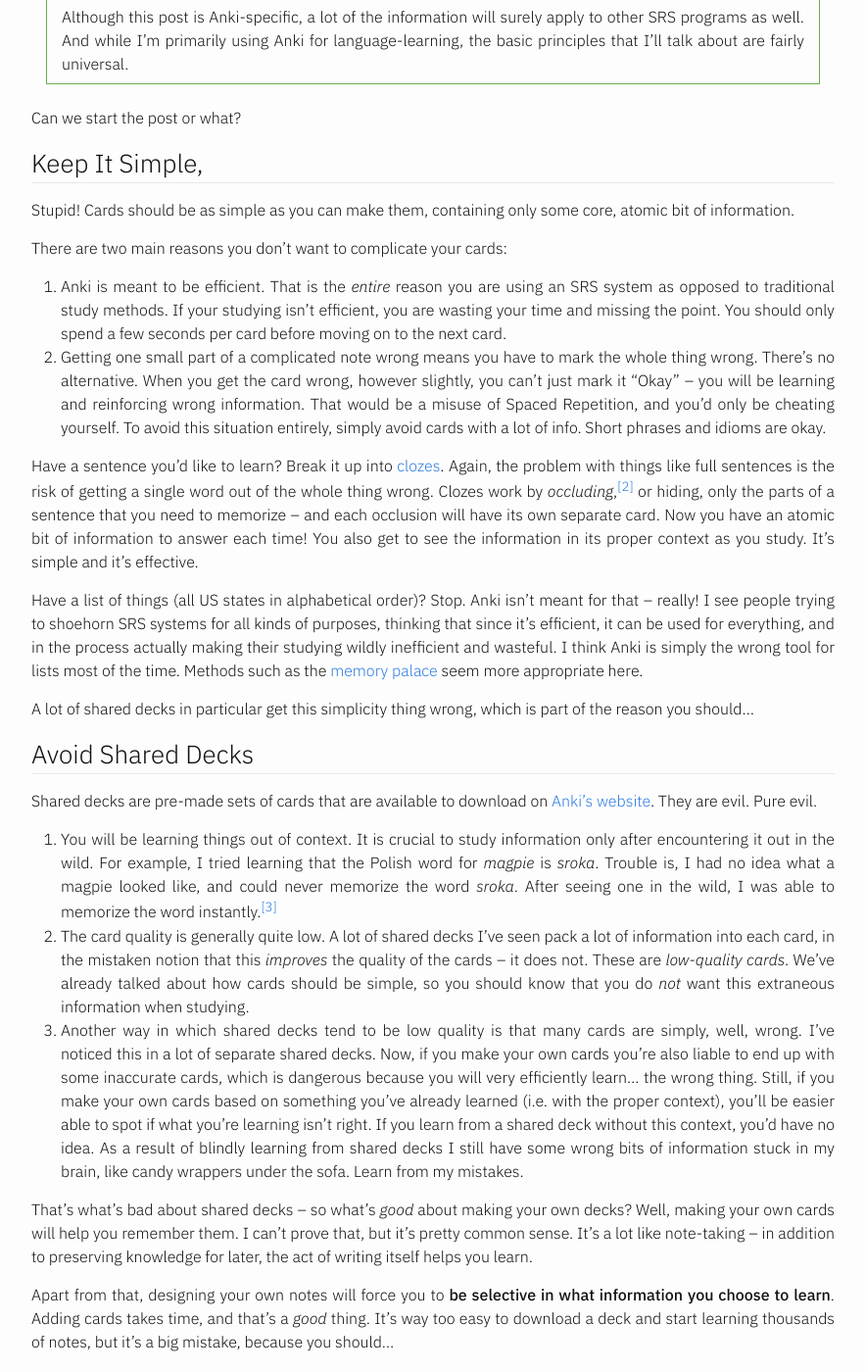
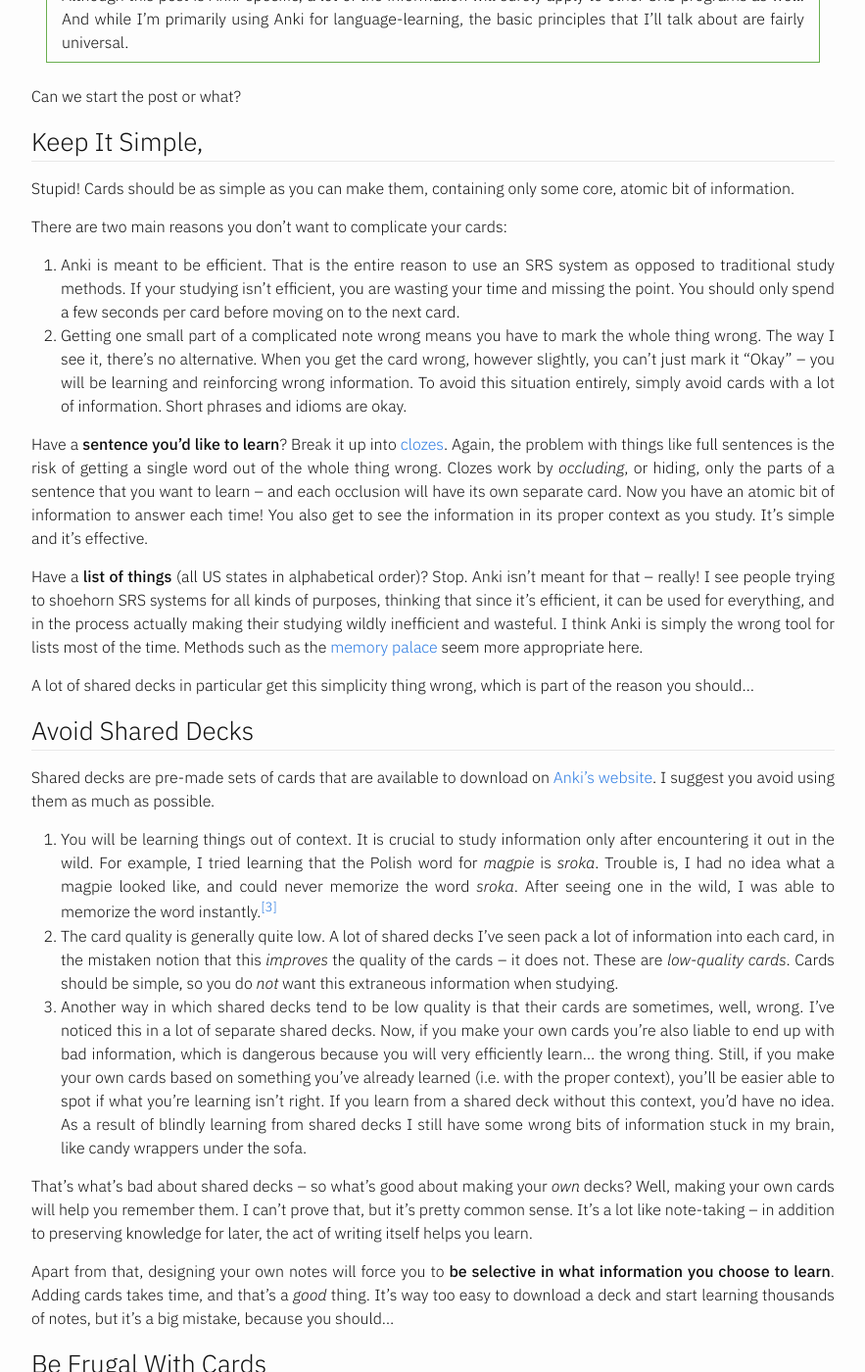
Before and after one commit to mrcnski/signor.dev, a Jekyll site: the page built from _posts/2018-09-30-getting-the-most-out-of-anki.md, in a window 1280 px wide and 1400 px high, scrolled down 598 px. Shown: the whole window at 98% size, without its empty margins (198-1081 px from the left). Built offline with Jekyll 4.4.1, drawn with Linux system fonts in a browser that asks for light colours; some of the changed text lies outside the part shown.

Commit message:
update Anki post

```diff
--- a/_posts/2018-09-30-getting-the-most-out-of-anki.md
+++ b/_posts/2018-09-30-getting-the-most-out-of-anki.md
@@ -8,15 +8,17 @@ toc: true
 * Table of contents.
 {:toc}
 
-In case you haven't heard, [spaced repetition](https://en.wikipedia.org/wiki/Spaced_repetition) is a thing. A very efficient thing. The [Anki Manual](https://apps.ankiweb.net/docs/manual.html#spaced-repetition) says this about the discovery of spaced repetition:[^manual]
+Spaced repetition (or SR) is a highly effective method of remembering information. The [Anki Manual](https://apps.ankiweb.net/docs/manual.html#spaced-repetition) says this about the discovery of spaced repetition:[^manual]
 
 [^manual]: Please read the excellent manual for more information about Anki and Spaced Repetition than I can fit in a quick introduction.
 
 > This was a revolution in learning, as it meant material could be learnt and retained with the absolute minimum amount of effort necessary.
 
-So spaced repetition (or SR) is a highly effective method of remembering information, and [Anki](https://apps.ankiweb.net/) is the most popular spaced repetition software (or SRS). At its heart, Anki is just a program for making and displaying flashcards, but the flashcards are shown to you on a schedule -- ideally, close to the same day as you would have forgotten the card, and no sooner. This means you can remember more information in less time than with traditional study methods.
+[Anki](https://apps.ankiweb.net/) is the most popular spaced repetition software (or SRS). At its heart, Anki is just a program for making and displaying flashcards, but the flashcards are shown to you on a schedule -- ideally, close to the same day as you would have forgotten the card, and no sooner. This means you can remember more information in less time than with traditional study methods.
 
-There are many SRS programs but I use and recommend Anki because it's simple, available for all platforms, syncs easily, and has a lot of functionality available through [plug-ins](https://ankiweb.net/shared/addons/). It also has many shared decks (pre-made sets of flashcards) available; however, I have started to discourage people from downloading shared decks -- read on to find out why.
+There are many SRS programs but I use and recommend Anki because it's simple, available for all platforms, syncs easily, and has a lot of additional functionality available through [plug-ins](https://ankiweb.net/shared/addons/). It also has many shared decks (pre-made sets of flashcards) available[^shared].
+
+[^shared]: However, I have started to discourage people from downloading shared decks -- read on to find out why.
 
 Although this post is Anki-specific, a lot of the information will surely apply to other SRS programs as well. And while I'm primarily using Anki for language-learning, the basic principles that I'll talk about are fairly universal.
 {: .note}
@@ -29,28 +31,26 @@ Stupid! Cards should be as simple as you can make them, containing only some cor
 
 There are two main reasons you don't want to complicate your cards:
 
-1. Anki is meant to be efficient. That is the *entire* reason you are using an SRS system as opposed to traditional study methods. If your studying isn't efficient, you are wasting your time and missing the point. You should only spend a few seconds per card before moving on to the next card.
-1. Getting one small part of a complicated note wrong means you have to mark the whole thing wrong. There's no alternative. When you get the card wrong, however slightly, you can't just mark it "Okay" -- you will be learning and reinforcing wrong information. That would be a misuse of Spaced Repetition, and you'd only be cheating yourself. To avoid this situation entirely, simply avoid cards with a lot of info. Short phrases and idioms are okay.
+1. Anki is meant to be efficient. That is the entire reason to use an SRS system as opposed to traditional study methods. If your studying isn't efficient, you are wasting your time and missing the point. You should only spend a few seconds per card before moving on to the next card.
+1. Getting one small part of a complicated note wrong means you have to mark the whole thing wrong. The way I see it, there's no alternative. When you get the card wrong, however slightly, you can't just mark it "Okay" -- you will be learning and reinforcing wrong information. To avoid this situation entirely, simply avoid cards with a lot of information. Short phrases and idioms are okay.
 
-Have a sentence you'd like to learn? Break it up into [clozes](https://apps.ankiweb.net/docs/manual.html#cloze-deletion). Again, the problem with things like full sentences is the risk of getting a single word out of the whole thing wrong. Clozes work by *occluding*,[^new] or hiding, only the parts of a sentence that you need to memorize -- and each occlusion will have its own separate card. Now you have an atomic bit of information to answer each time! You also get to see the information in its proper context as you study. It's simple and it's effective.
+Have a **sentence you'd like to learn**? Break it up into [clozes](https://apps.ankiweb.net/docs/manual.html#cloze-deletion). Again, the problem with things like full sentences is the risk of getting a single word out of the whole thing wrong. Clozes work by *occluding*, or hiding, only the parts of a sentence that you want to learn -- and each occlusion will have its own separate card. Now you have an atomic bit of information to answer each time! You also get to see the information in its proper context as you study. It's simple and it's effective.
 
-[^new]: There's a new word for ya. Thanks, Anki manual!
-
-Have a list of things (all US states in alphabetical order)? Stop. Anki isn't meant for that -- really! I see people trying to shoehorn SRS systems for all kinds of purposes, thinking that since it's efficient, it can be used for everything, and in the process actually making their studying wildly inefficient and wasteful. I think Anki is simply the wrong tool for lists most of the time. Methods such as the [memory palace](https://en.wikipedia.org/wiki/Method_of_loci) seem more appropriate here.
+Have a **list of things** (all US states in alphabetical order)? Stop. Anki isn't meant for that -- really! I see people trying to shoehorn SRS systems for all kinds of purposes, thinking that since it's efficient, it can be used for everything, and in the process actually making their studying wildly inefficient and wasteful. I think Anki is simply the wrong tool for lists most of the time. Methods such as the [memory palace](https://en.wikipedia.org/wiki/Method_of_loci) seem more appropriate here.
 
 A lot of shared decks in particular get this simplicity thing wrong, which is part of the reason you should...
 
 ## Avoid Shared Decks
 
-Shared decks are pre-made sets of cards that are available to download on [Anki's website](https://ankiweb.net/shared/decks/). They are evil. Pure evil.
+Shared decks are pre-made sets of cards that are available to download on [Anki's website](https://ankiweb.net/shared/decks/). I suggest you avoid using them as much as possible.
 
 1. You will be learning things out of context. It is crucial to study information only after encountering it out in the wild. For example, I tried learning that the Polish word for *magpie* is *sroka*. Trouble is, I had no idea what a magpie looked like, and could never memorize the word *sroka*. After seeing one in the wild, I was able to memorize the word instantly.[^course]
-1. The card quality is generally quite low. A lot of shared decks I've seen pack a lot of information into each card, in the mistaken notion that this *improves* the quality of the cards -- it does not. These are *low-quality cards*. We've already talked about how cards should be simple, so you should know that you do *not* want this extraneous information when studying.
-1. Another way in which shared decks tend to be low quality is that many cards are simply, well, wrong. I've noticed this in a lot of separate shared decks. Now, if you make your own cards you're also liable to end up with some inaccurate cards, which is dangerous because you will very efficiently learn... the wrong thing. Still, if you make your own cards based on something you've already learned (i.e. with the proper context), you'll be easier able to spot if what you're learning isn't right. If you learn from a shared deck without this context, you'd have no idea. As a result of blindly learning from shared decks I still have some wrong bits of information stuck in my brain, like candy wrappers under the sofa. Learn from my mistakes.
+1. The card quality is generally quite low. A lot of shared decks I've seen pack a lot of information into each card, in the mistaken notion that this *improves* the quality of the cards -- it does not. These are *low-quality cards*. Cards should be simple, so you do *not* want this extraneous information when studying.
+1. Another way in which shared decks tend to be low quality is that their cards are sometimes, well, wrong. I've noticed this in a lot of separate shared decks. Now, if you make your own cards you're also liable to end up with bad information, which is dangerous because you will very efficiently learn... the wrong thing. Still, if you make your own cards based on something you've already learned (i.e. with the proper context), you'll be easier able to spot if what you're learning isn't right. If you learn from a shared deck without this context, you'd have no idea. As a result of blindly learning from shared decks I still have some wrong bits of information stuck in my brain, like candy wrappers under the sofa.
 
 [^course]: Now, if you are, say, taking a course and someone provided a shared deck as supplemental content, there's generally no problem in saving some time and using that deck, provided it is high quality. You will have the context necessary from the course itself.
 
-That's what's bad about shared decks -- so what's *good* about making your own decks? Well, making your own cards will help you remember them. I can't prove that, but it's pretty common sense. It's a lot like note-taking -- in addition to preserving knowledge for later, the act of writing itself helps you learn.
+That's what's bad about shared decks -- so what's good about making your *own* decks? Well, making your own cards will help you remember them. I can't prove that, but it's pretty common sense. It's a lot like note-taking -- in addition to preserving knowledge for later, the act of writing itself helps you learn.
 
 Apart from that, designing your own notes will force you to **be selective in what information you choose to learn**. Adding cards takes time, and that's a *good* thing. It's way too easy to download a deck and start learning thousands of notes, but it's a big mistake, because you should...
 
@@ -67,10 +67,11 @@ The temptation is to automate the process of creating reversed cards and Anki ma
 Of course, it takes more work to do things this way, but that's fine. Making cards shouldn't be seen as a waste of time as it helps you to learn. By deciding that a piece of information is important it primes your brain to learn it, and then your brain has to work to formulate a structure for this bit of knowledge, in the form of a note.
 
 One thing you *do* miss, though, is that making cards separately results in them not being *related*, as they would be if they were generated from the same note (i.e. a "Basic (and reversed card)" note). Related cards are not shown on the same day, as you'd presumably still have the answer from the first related card fresh in your head when seeing subsequent ones. I don't know of a good solution to this other than manually burying subsequent cards that display the same information -- burying reschedules a card for the next day. A handy shortcut for this is the `-` key.
+{: .note}
 
 ## Uze Clozes Liberally
 
-I already mentioned clozes when talking about why you should [keep your cards simple](./#keep-it-simple). One great use for them is definitely to minimize the amount of information per note. Here are a few more reasons you should use them:
+I already mentioned [clozes](./#keep-it-simple) in the context of minimizing the amount of information per note. Here are a few more reasons you should use them:
 
 1. Clozes give context. It's more effective to learn a word in the context of how it'd be used in real life. `Pasame [...](the apple)` is a better way of learning *la manzana* than `the apple -> la manzana`.
 1. Clozes can help distinguish between subtle differences, e.g. for learning when to use different synonyms.
@@ -78,7 +79,7 @@ I already mentioned clozes when talking about why you should [keep your cards si
 
 ## Use The Speed Focus Mode Add-On
 
-As I've mentioned already, you should be going through cards *quick*. That's the whole point of an efficient study system. In order to guarantee you don't spend too much time on a single card, use the [Speed Focus Mode](https://ankiweb.net/shared/info/1046608507) add-on. I set it up so that I get an alert after five seconds on one card, and it auto-reveals the answer after eight seconds. If I couldn't get the answer by the time it's revealed, then I simply didn't know it well enough and I mark it Wrong. The reason I set such high times is that many of my cards are, unfortunately, not very optimized for simplicity (see above). I'm slowly optimizing my cards, but I have thousands of them. Ideally I wouldn't ever spend more than three or four seconds on one card.
+As mentioned above, you should be going through cards *quick*. That's the point of an efficient study system. To ensure you don't spend too much time on a single card, use the [Speed Focus Mode](https://ankiweb.net/shared/info/1046608507) add-on. I set it up so that I get an alert after five seconds on one card, and it auto-reveals the answer after eight seconds. If I couldn't get the answer by the time it's revealed, then I simply didn't know it well enough and I mark it Wrong. The reason I set such high times is that many of my cards are, unfortunately, not very optimized for simplicity (see above). I'm slowly optimizing my cards, but I have thousands of them. Ideally I wouldn't ever spend more than three or four seconds on one card.
 
 ## Get Comfortable With The Hotkeys
 
```
Also changed, not shown: other parts of _posts/2018-09-30-getting-the-most-out-of-anki.md (+0 -2 lines).
